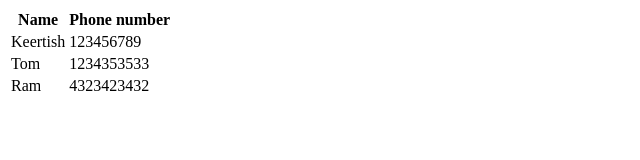
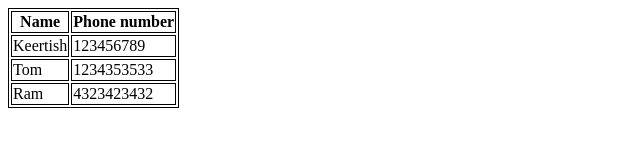
Before and after one commit to RKeertishKumar/phone-book, a plain HTML site: page index.html in a window 1280 px wide. Shown: the whole page, without its empty margins (0-640 px from the left). Drawn offline with Linux system fonts and the light colour scheme.

Commit message:
Linked HTML file with CSS

```diff
--- a/index.html
+++ b/index.html
@@ -4,6 +4,7 @@
 	<meta charset="utf-8">
 	<meta name="viewport" content="width=device-width, initial-scale=1">
 	<title>Awesome page</title>
+	<link rel="stylesheet" type="text/css" href="./index.css">
 </head>
 <body>
 	<table>
```
